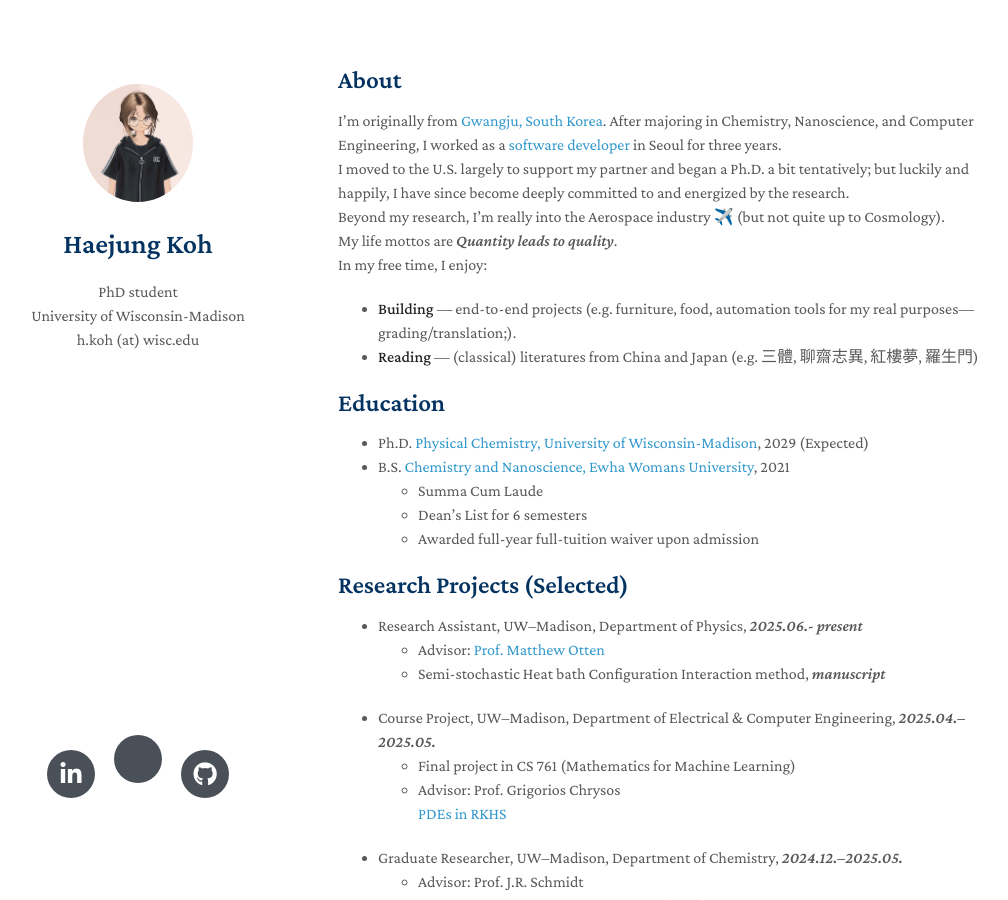
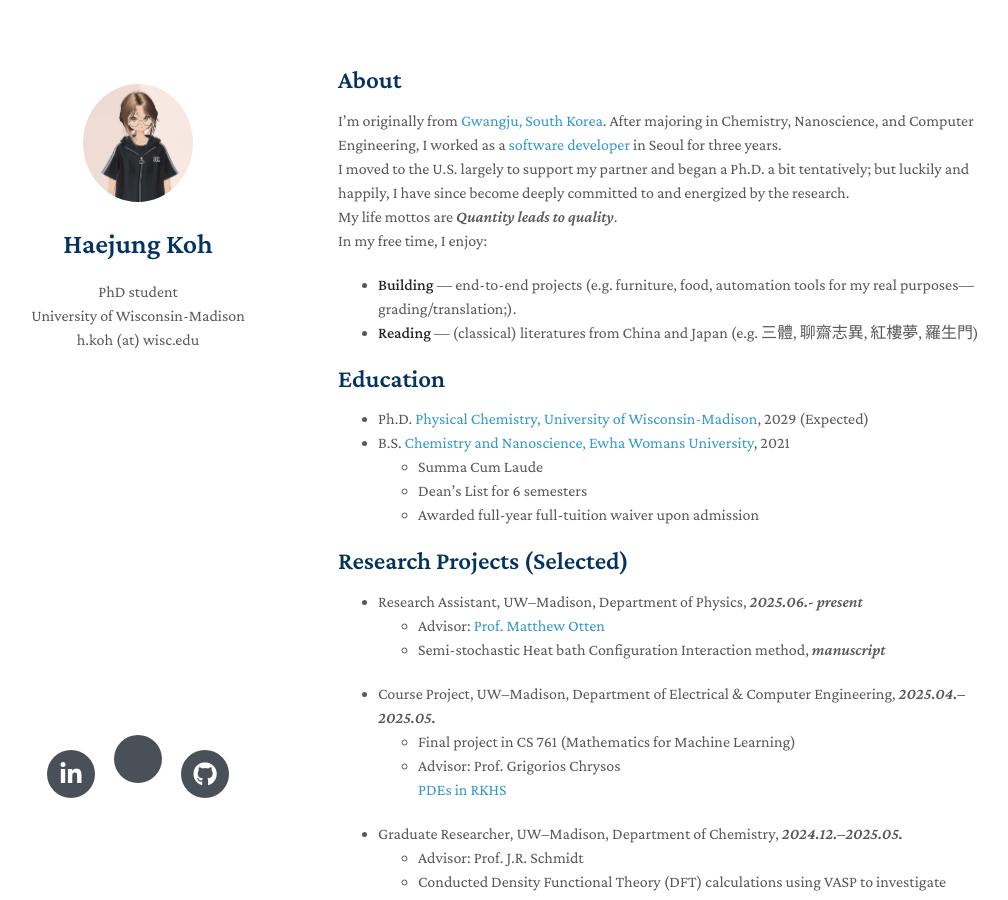
Before and after one commit to MaximHelio/MaximHelio.github.io, a Jekyll site: the page built from index.md, in a window 1280 px wide and 900 px high. Shown: the whole window, without its empty margins (132-1140 px from the left). Built offline with Jekyll 4.4.1, drawn with Linux system fonts in a browser that asks for light colours; nearby versions of some CDN libraries; a style sheet for code colours, icons or effects is not loaded; our own code applies the rules of GitHub Pages for plain Markdown files.

Commit message:
Add first

```diff
--- a/index.md
+++ b/index.md
@@ -5,7 +5,6 @@ layout: homepage
 
 I’m originally from [Gwangju, South Korea](https://en.wikipedia.org/wiki/Gwangju). After majoring in Chemistry, Nanoscience, and Computer Engineering, I worked as a [software developer](./assets/Portfolio.pdf) in Seoul for three years.
 I moved to the U.S. largely to support my partner and began a Ph.D. a bit tentatively; but luckily and happily, I have since become deeply committed to and energized by the research.\\
-Beyond my research, I'm really into the Aerospace industry ✈️ (but not quite up to Cosmology).
 My life mottos are *Quantity leads to quality*.\\
 In my free time, I enjoy:
 - **Building** — end-to-end projects (e.g. furniture, food, automation tools for my real purposes—grading/translation;).
```
